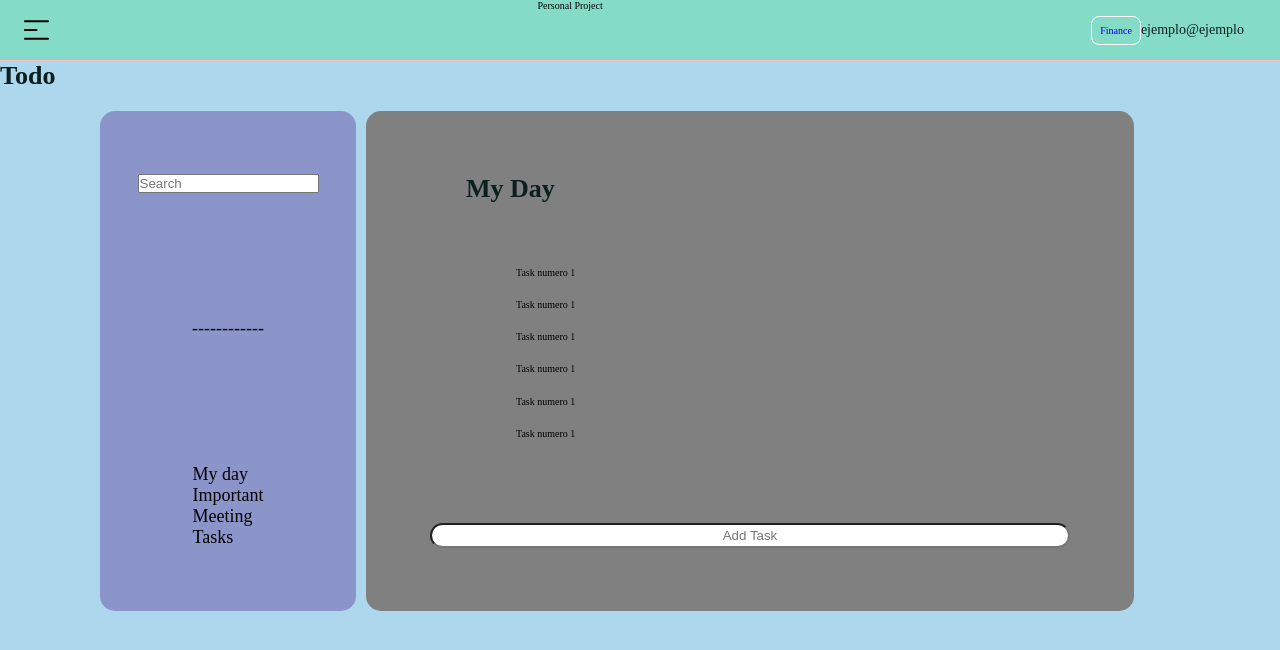
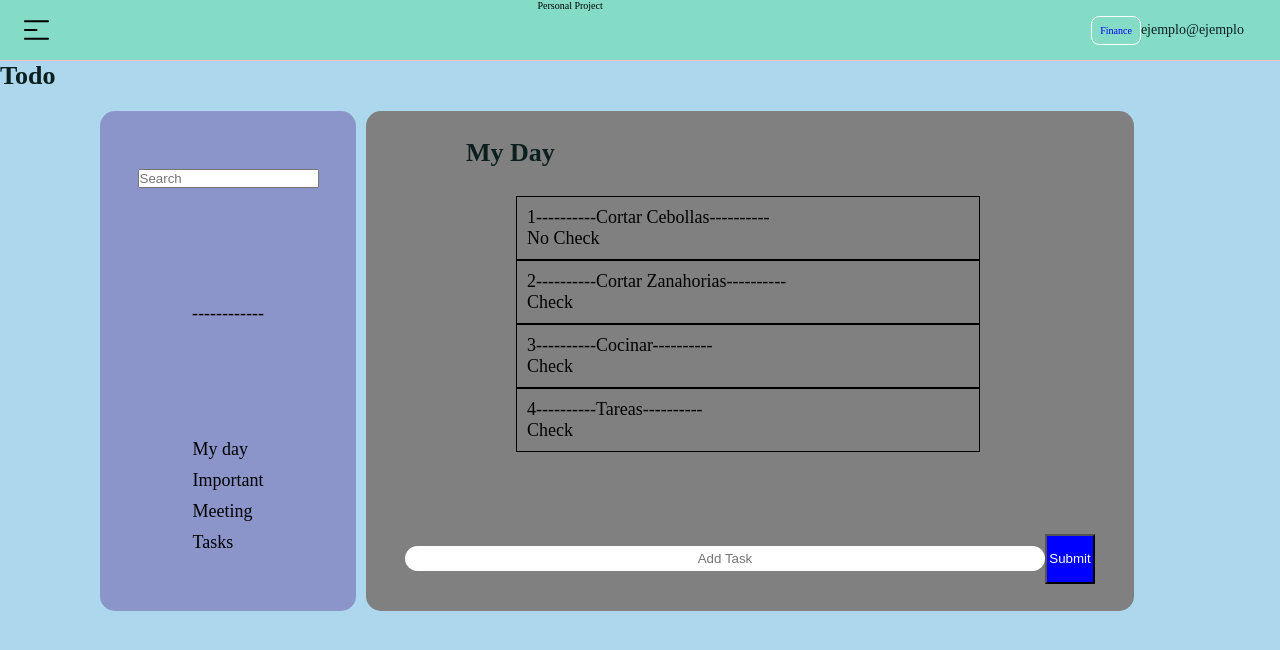
Before and after one commit to jyunakaike/PersonalProject, a React app: page /todo in a window 1280 px wide. Shown: the top 650 px of the page. Built offline with nearby package versions, Linux system fonts and the light colour scheme.

Commit message:
Todo add Todo

```diff
--- a/src/InitialState.js
+++ b/src/InitialState.js
@@ -95,4 +95,46 @@ export default {
       },
 
     ],
+    task:[
+      {
+        'id': 1,
+        'task': "Cortar Cebollas",
+        'check': true,
+        'dateStart':'2021/01/10'
+
+      },
+      {
+        'id': 2,
+        'task': "Cortar Zanahorias",
+        'check': false,
+        'dateStart':'2021/01/10'
+      },
+
+      {
+        'id': 3,
+        'task': "Cocinar",
+        'check': false,
+        'dateStart':'2021/01/10'
+
+      },
+      {
+        'id': 4,
+        'task': "Tareas",
+        'check': false,
+        'dateStart':'2021/01/10'
+      },
+      // {
+      //   'id': 5,
+      //   'task': "Dormir",
+      //   'check': false,
+      //   'dateStart':'2021/01/10'
+
+      // },
+      // {
+      //   'id': 6,
+      //   'task': "Preparar Cafe",
+      //   'check': false,
+      //   'dateStart':'2021/01/10'
+      // },
+    ]
   };
--- a/src/components/todo/TodoItem.jsx
+++ b/src/components/todo/TodoItem.jsx
@@ -1,9 +1,15 @@
 import React from 'react'
 
-export const TodoItem = () => {
+export const TodoItem = ({ task }) => {
     return (
         <div>
-            Task numero 1
+            {
+                task.map(toDo =>
+                    <div className='TodoItem-container' key={toDo.id}>
+                        {toDo.id}----------{toDo.task}----------{(toDo.check) ? <p>No Check</p> : <p>Check</p>}
+                    </div>
+                )
+            }
         </div>
     )
 }
--- a/src/components/todo/TodoList.jsx
+++ b/src/components/todo/TodoList.jsx
@@ -2,25 +2,43 @@ import React from 'react'
 
 import { TodoItem } from './TodoItem'
 
-export const TodoList = () => {
+export const TodoList = ({ task, saveTodo }) => {
+
+    const handleSubmit = (e) => {
+        e.preventDefault();
+        const formData = new FormData(e.target);
+        console.log(formData.get('task'));
+        const data = {
+            'id': 6 ,
+            'task': formData.get('task'),
+            'check': false,
+            'dateStart':'2021/01/10'
+        }
+        saveTodo(data)
+    };
+
+
     return (
         <section className='TodoList-Container'>
             <header className='Todo-header'>
                 <h1>My Day</h1>
             </header>
             <main className='Todo-main'>
-                <TodoItem />
-                <TodoItem />
-                <TodoItem />
-                <TodoItem />
-                <TodoItem />
-                <TodoItem />
+                <TodoItem task={task} />
             </main>
-
             <footer className='Todo-footer'>
-                <input type="text" className='input-addTodo' name='Input-addTodo' placeholder='Add Task' />
+                <form action="" onSubmit={handleSubmit}>
+                    <input
+                        type="text"
+                        className='input-addTodo'
+                        id='task'
+                        name='task'
+                        placeholder='Add Task'
+                        // value={task}
+                    />
+                    <input type="submit" className='input-send' />
+                </form>
             </footer>
-
         </section>
     )
 }
--- a/src/pages/ToDo.jsx
+++ b/src/pages/ToDo.jsx
@@ -1,16 +1,29 @@
-import React from 'react'
+import React, {useState} from 'react'
 import '@styles/Todo.scss'
+import InitialState from '../InitialState'
 
 // component
 import { DetailSection } from '@components/todo/DetailSection'
 import { TodoList } from '../components/todo/TodoList'
 const ToDo = () => {
+    const [task, setTask] = useState(InitialState.task)
+
+    const saveTodo =  (taskValue) => {
+        const addTask = taskValue => {
+            setTask(
+                task => [...task, taskValue]
+            )
+        }
+        addTask(taskValue);
+        console.log(task);
+    }
+
     return (
         <React.Fragment>
             <h1>Todo</h1>
             <div className='Todo-Container'>
                 <DetailSection />
-                <TodoList />
+                <TodoList task={task} saveTodo={saveTodo} />
             </div>
         </React.Fragment>
     )
--- a/src/styles/Todo.scss
+++ b/src/styles/Todo.scss
@@ -4,7 +4,7 @@
     display: flex;
     justify-content: flex-start;
     align-items: center;
-    flex-wrap: wrap;
+    // flex-wrap: wrap;
 
     // border: solid 1px;
     // background-color: gray;
@@ -32,9 +32,10 @@
 
 }
 
-// .Detail-TypeTodo{
-//
-// }
+.Detail-TypeTodo{
+    display: grid;
+        gap: 10px;
+}
 
 // TodoList
 .TodoList-Container{
@@ -69,6 +70,30 @@
     height: 25px;
     border-radius: 15px;
     text-align: center;
+
+    flex-grow:2;
+    border:none;
+}
+
+.input-send{
+    background:blue;
+    color:white;
+    width: 50px;
+    height: 50px;
+}
+
+
+
+
+
+
+
+// todoItem
+.TodoItem-container{
+    border: solid 1px;
+    padding: 10px;
+    width: 75%;
+    font-size: var(--lg);
 }
 
 @media (max-width: 600px) {
```
